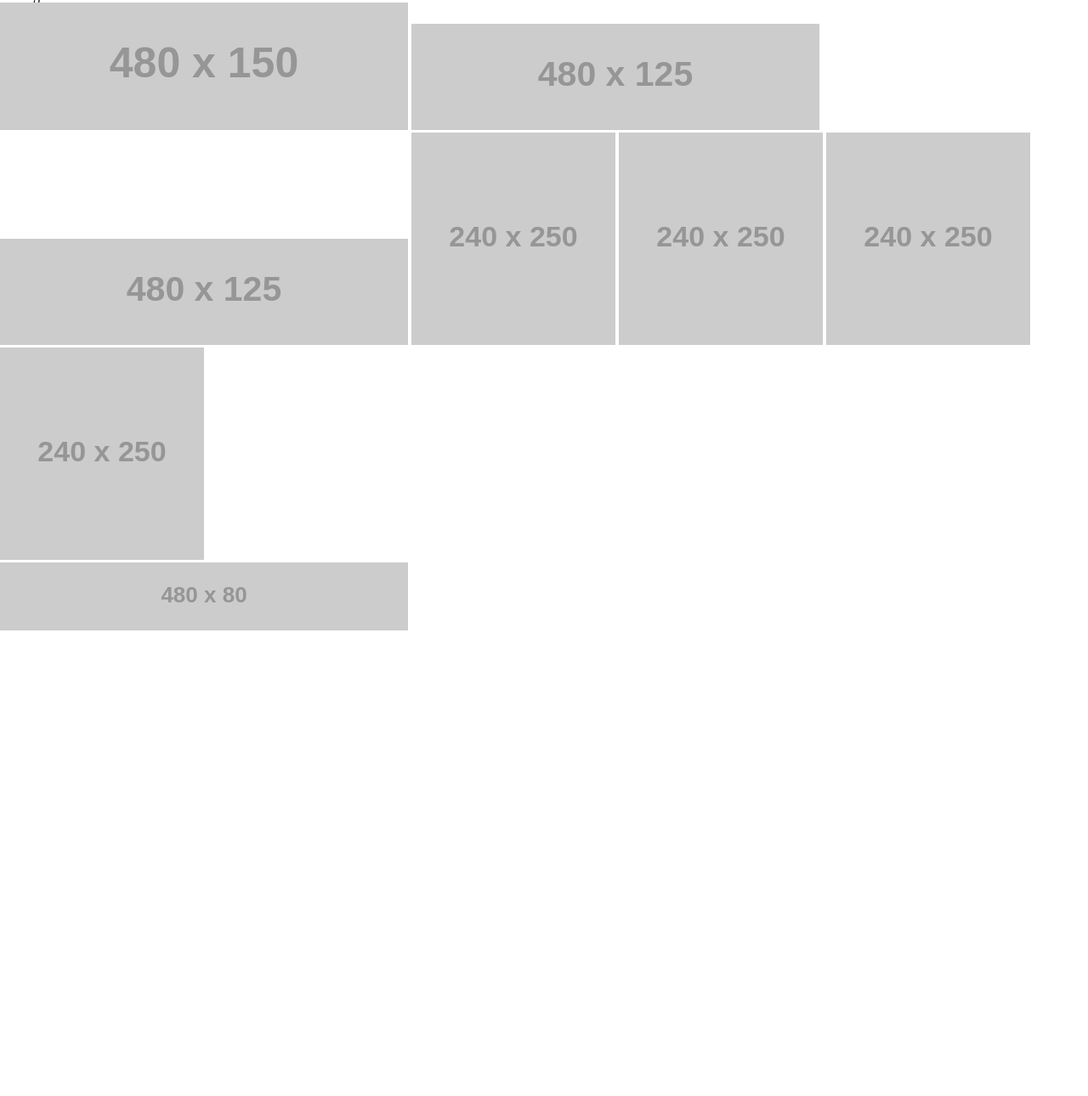
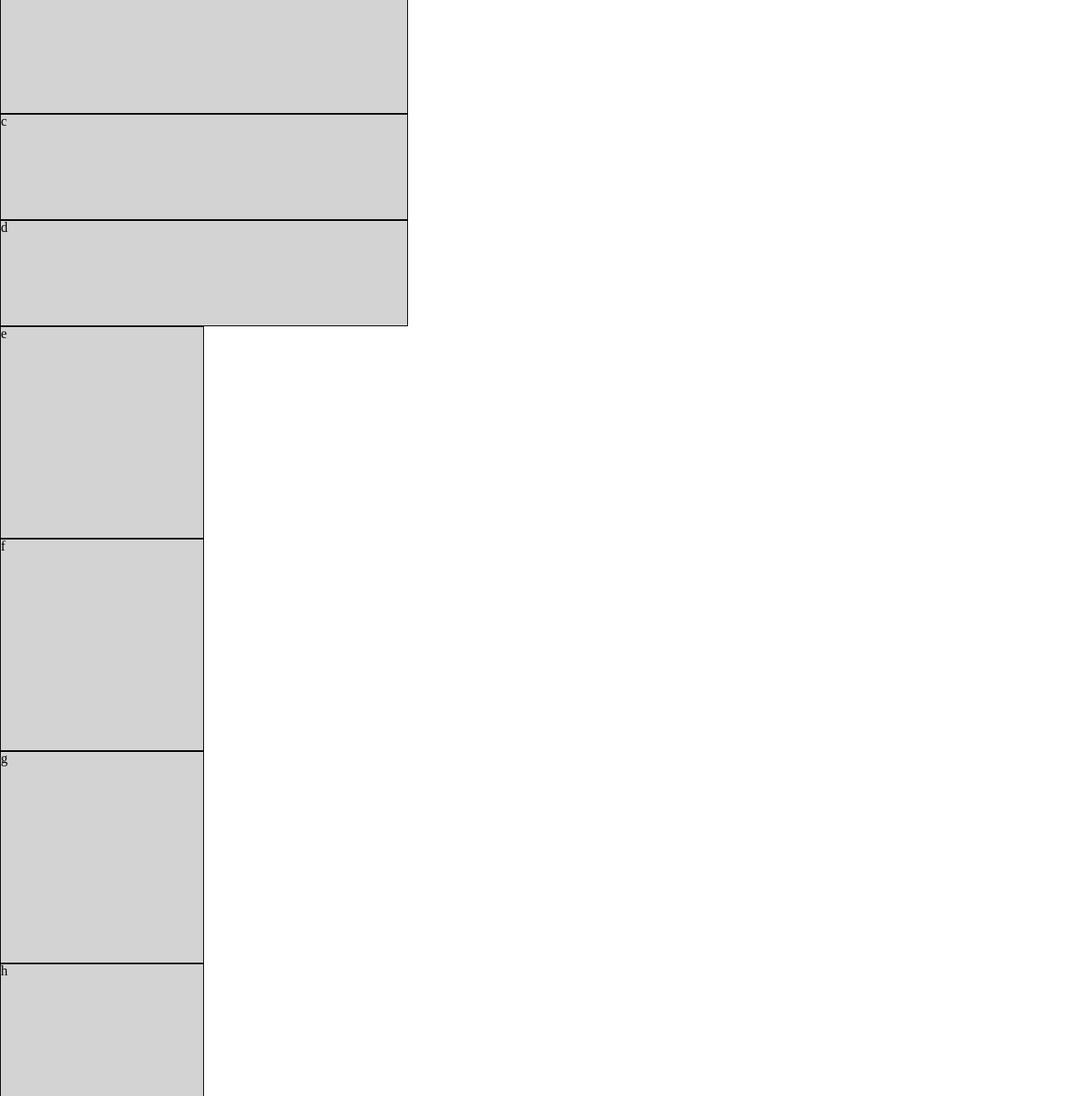
Before and after one commit to ochoaap/lab-01, a plain HTML site: page index.html in a window 1280 px wide. Shown: the part 91-1381 px from the top of the page at 85% size. Before the commit the page ends 836 px from the top, so only its background shows below. Drawn offline with Linux system fonts and the light colour scheme; placeholder pictures from the web are drawn by us.

```diff
--- a/css/base.css
+++ b/css/base.css
@@ -0,0 +1,7 @@
+* {
+  box-sizing: border-box;
+}
+
+div {
+  border: 1px black solid;
+}
--- a/css/layout.css
+++ b/css/layout.css
@@ -0,0 +1,53 @@
+#a {
+  width: 480px;
+  height: 75px;
+  background: lightgray;
+}
+
+#b {
+    width: 480px;
+  height: 150px;
+  background: lightgrey;
+}
+
+#c {
+  width: 480px;
+  height: 125px;
+  background: lightgrey;
+}
+
+#d {
+  width: 480px;
+  height: 125px;
+  background: lightgrey;
+}
+
+#e {
+  width: 240px;
+  height: 250px;
+  background: lightgrey;
+}
+
+#f {
+  width: 240px;
+  height: 250px;
+  background: lightgrey;
+}
+
+#g {
+  width: 240px;
+  height: 250px;
+  background: lightgrey;
+}
+
+#h {
+  width: 240px;
+  height: 250px;
+  background: lightgrey;
+}
+
+#i {
+  width: 480px;
+  height: 80px;
+  background: lightgrey;
+};
--- a/css/styles.css
+++ b/css/styles.css
@@ -1,6 +1,6 @@
 @import'reset.css';
+@import'base.css';
 @import'modules.css';
 @import'state.css';
 @import'layout.css';
-@import'base.css';
 @import'theme.css';
--- a/index.html
+++ b/index.html
@@ -9,20 +9,19 @@
 
 <body>
   <header>
-  <a href="https://placeholder.com"><img src="https://via.placeholder.com/480x75"></a>
+    <div id="a">a</div>
   </header>
   <main>
-    <h1>Testing Reset</h1>
-    <a href="https://placeholder.com"><img src="https://via.placeholder.com/480x150"></a>
-    <a href="https://placeholder.com"><img src="https://via.placeholder.com/480x125"></a>
-    <a href="https://placeholder.com"><img src="https://via.placeholder.com/480x125"></a>
-    <a href="https://placeholder.com"><img src="https://via.placeholder.com/240x250"></a>
-    <a href="https://placeholder.com"><img src="https://via.placeholder.com/240x250-"></a>
-    <a href="https://placeholder.com"><img src="https://via.placeholder.com/240x250"></a>
-    <a href="https://placeholder.com"><img src="https://via.placeholder.com/240x250"></a>
+    <div id="b">b</div>
+    <div id="c">c</div>
+    <div id="d">d</div>
+    <div id="e">e</div>
+    <div id="f">f</div>
+    <div id="g">g</div>
+    <div id="h">h</div>
   </main>
   <footer>
-    <a href="https://placeholder.com"><img src="https://via.placeholder.com/480x80"></a>
+    <div id="i">i</div>
   </footer>
 
 </body>
```
